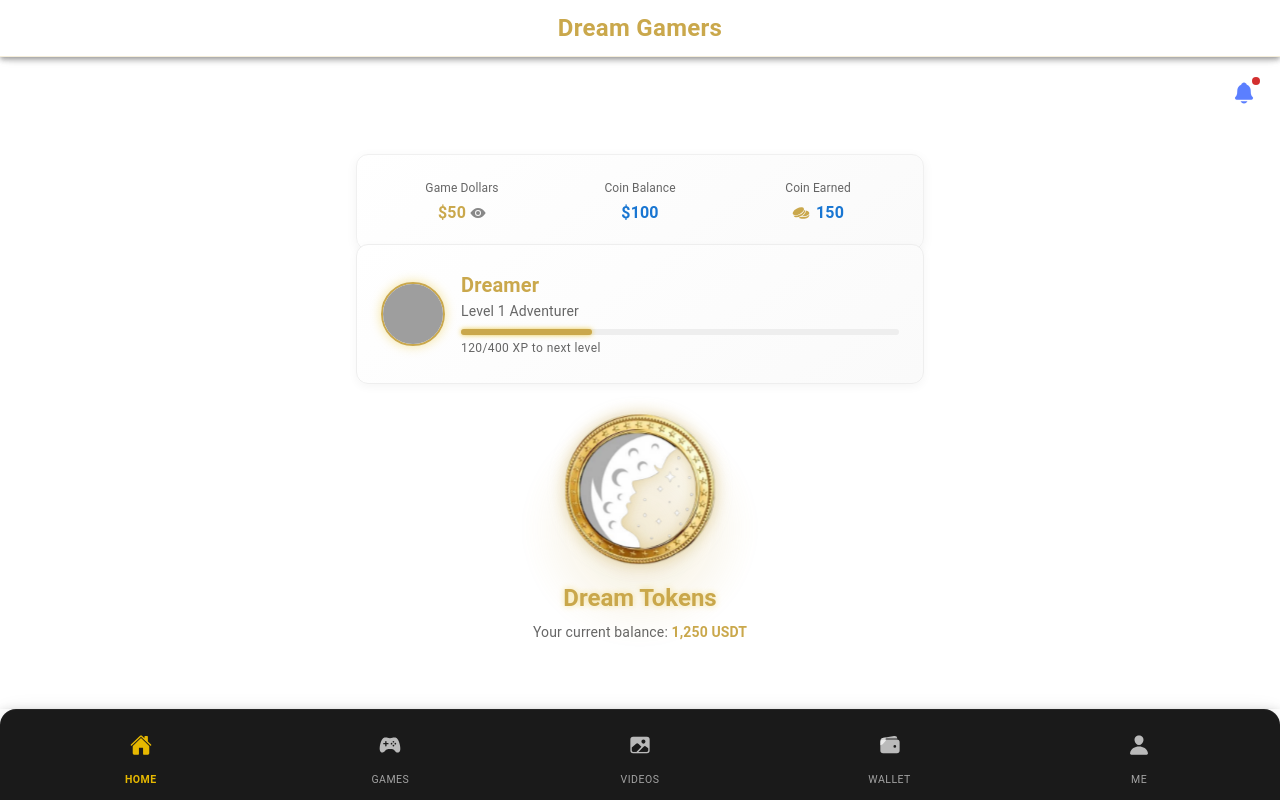
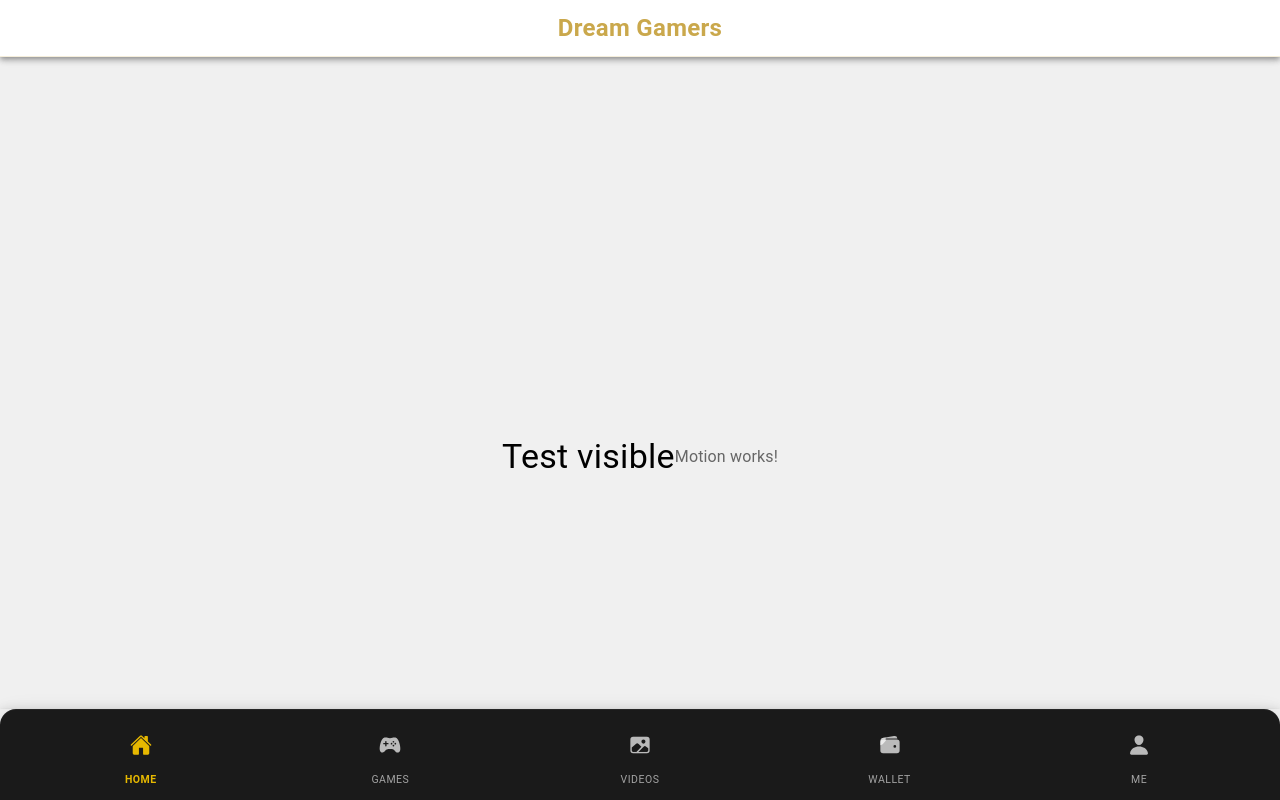
Before and after one commit to oduyemi/dreamsgamerz, a React (Vite) app: page / in a window 1280 px wide. Built offline with nearby package versions, Linux system fonts and the light colour scheme; grey boxes are pictures that could not be loaded.

Commit message:
test visible

```diff
--- a/src/components/HomePage.tsx
+++ b/src/components/HomePage.tsx
@@ -1,276 +1,29 @@
-import { IonIcon } from '@ionic/react';
-import { notifications, eye, eyeOff } from 'ionicons/icons';
-import { useState, useEffect } from 'react';
-import {
-  Box,
-  Stack,
-  Typography,
-  IconButton,
-  Avatar,
-  Grid,
-  Badge,
-  keyframes,
-  useTheme,
-  useMediaQuery,
-} from '@mui/material';
-import { motion, useAnimation } from 'framer-motion';
-import { GiTwoCoins } from 'react-icons/gi';
-import HomeToken from '/images/hometoken.png';
+import { Box, Typography } from "@mui/material";
+import { motion } from "framer-motion";
 
-export const HomePage = () => {
-  const [showBalance, setShowBalance] = useState(true);
-  const [hasNotifications, setHasNotifications] = useState(true);
-
-  const theme = useTheme();
-  const isSmall = useMediaQuery(theme.breakpoints.down('sm'));
-  const controls = useAnimation();
-
-  // Subtle looping glow animation
-  const pulseGlow = keyframes`
-    0% { transform: scale(1); opacity: 0.7; }
-    50% { transform: scale(1.05); opacity: 1; }
-    100% { transform: scale(1); opacity: 0.7; }
-  `;
-
-  // Fade + lift animation variants
-  const fadeLiftVariant = {
-    hidden: { opacity: 0, y: 20, scale: 0.97 },
-    visible: (i = 0) => ({
-      opacity: 1,
-      y: 0,
-      scale: 1,
-      transition: {
-        delay: 0.3 + i * 0.08,
-        duration: 0.6,
-        ease: [0.4, 0, 0.2, 1],
-      },
-    }),
-  };
-
-  useEffect(() => {
-    const timer = setTimeout(() => {
-      controls.start((i) => 'visible');
-    }, 300);
-    return () => clearTimeout(timer);
-  }, [controls]);
+export const HomePage =() =>{
+  console.log("✅ HomePage mounted");
 
   return (
     <Box
       sx={{
-        backgroundColor: '#ffffff',
-        minHeight: '100vh',
-        display: 'flex',
-        flexDirection: 'column',
-        justifyContent: 'center',
-        alignItems: 'center',
-        overflow: 'hidden',
-        position: 'relative',
-        width: '100%',
+        height: "100vh",
+        width: "100vw",
+        display: "flex",
+        justifyContent: "center",
+        alignItems: "center",
+        backgroundColor: "#f0f0f0",
       }}
     >
-      {/* Notification Bell */}
-      <IconButton
-        aria-label="Notifications"
-        sx={{
-          position: 'absolute',
-          top: 16,
-          right: 16,
-          color: '#5b7fff',
-          '&:hover': { backgroundColor: 'rgba(91,127,255,0.08)' },
-        }}
-        onClick={() => setHasNotifications(false)}
+      <Typography variant="h4">Test visible</Typography>
+
+      <motion.div
+        initial={{ opacity: 0 }}
+        animate={{ opacity: 1 }}
+        transition={{ duration: 1 }}
       >
-        <Badge
-          color="error"
-          variant="dot"
-          invisible={!hasNotifications}
-          anchorOrigin={{ vertical: 'top', horizontal: 'right' }}
-        >
-          <IonIcon icon={notifications} style={{ fontSize: '24px' }} />
-        </Badge>
-      </IconButton>
-
-      {/* Balance Section */}
-      <motion.div
-        custom={0}
-        variants={fadeLiftVariant}
-        initial="hidden"
-        animate={controls}
-        whileHover={{ scale: 1.02, y: -2 }}
-        transition={{ type: 'spring', stiffness: 90, damping: 14 }}
-        style={{ width: '100%', maxWidth: 600 }}
-      >
-        <Box
-          sx={{
-            background: 'linear-gradient(145deg, #ffffff, #fafafa)',
-            borderRadius: 3,
-            p: { xs: 2, sm: 3 },
-            mx: 2,
-            mb: 1,
-            mt: -14.8, // moves it slightly upward
-            boxShadow: '0 3px 12px rgba(0,0,0,0.05)',
-            border: '1px solid #f0f0f0',
-            transition: 'all 0.3s ease',
-            '&:hover': {
-              boxShadow: '0 6px 18px rgba(202,168,76,0.25)',
-            },
-          }}
-        >
-          <Grid container spacing={2} justifyContent="space-around">
-            {['Game Dollars', 'Coin Balance', 'Coin Earned'].map((label, index) => (
-              <Grid item xs={4} key={index}>
-                <Stack spacing={0.5} alignItems="center">
-                  <Typography fontSize={12} color="text.secondary">
-                    {label}
-                  </Typography>
-                  <Stack direction="row" alignItems="center" spacing={0.5}>
-                    {showBalance ? (
-                      index === 2 ? (
-                        <>
-                          <GiTwoCoins style={{ fontSize: '18px', color: '#caa84c', marginRight: '2px' }} />
-                          <Typography fontWeight="bold" color="primary">
-                            {(index + 1) * 50}
-                          </Typography>
-                        </>
-                      ) : (
-                        <Typography fontWeight="bold" color={index === 0 ? '#caa84c' : 'primary'}>
-                          ${(index + 1) * 50}
-                        </Typography>
-                      )
-                    ) : (
-                      <Typography>••••</Typography>
-                    )}
-                    {index === 0 && (
-                      <IonIcon
-                        icon={showBalance ? eye : eyeOff}
-                        style={{ fontSize: '16px', color: '#888', cursor: 'pointer' }}
-                        onClick={() => setShowBalance(!showBalance)}
-                      />
-                    )}
-                  </Stack>
-                </Stack>
-              </Grid>
-            ))}
-          </Grid>
-        </Box>
-      </motion.div>
-
-      {/* Profile Section */}
-      <motion.div
-        custom={1}
-        variants={fadeLiftVariant}
-        initial="hidden"
-        animate={controls}
-        whileHover={{ scale: 1.02, y: -2 }}
-        transition={{ type: 'spring', stiffness: 90, damping: 14 }}
-        style={{ width: '100%', maxWidth: 600 }}
-      >
-        <Box
-          sx={{
-            background: 'linear-gradient(145deg, #ffffff, #fafafa)',
-            borderRadius: 3,
-            p: { xs: 2, sm: 3 },
-            mx: 2,
-            mb: 1,
-            mt: -3.5, // moves it upward slightly too
-            border: '1px solid #eee',
-            boxShadow: '0 3px 10px rgba(0,0,0,0.04)',
-            transition: 'all 0.3s ease',
-            '&:hover': {
-              boxShadow: '0 6px 16px rgba(202,168,76,0.25)',
-            },
-          }}
-        >
-          <Stack direction="row" alignItems="center" spacing={2}>
-            <Avatar
-              src="/images/avatar.png"
-              alt="User Avatar"
-              sx={{
-                width: 64,
-                height: 64,
-                border: '2px solid #caa84c',
-                boxShadow: '0 0 12px rgba(230,184,0,0.4)',
-              }}
-            />
-            <Stack flex={1}>
-              <Typography variant="h6" fontWeight="bold" color="#caa84c">
-                Dreamer
-              </Typography>
-              <Typography variant="body2" color="text.secondary">
-                Level 1 Adventurer
-              </Typography>
-              <Box sx={{ width: '100%', height: '6px', backgroundColor: '#eee', borderRadius: '3px', mt: 1 }}>
-                <Box
-                  sx={{
-                    width: '30%',
-                    height: '100%',
-                    backgroundColor: '#caa84c',
-                    borderRadius: '3px',
-                    boxShadow: '0 0 5px rgba(230,184,0,0.7)',
-                  }}
-                />
-              </Box>
-              <Typography variant="caption" color="text.secondary" sx={{ mt: 0.5 }}>
-                120/400 XP to next level
-              </Typography>
-            </Stack>
-          </Stack>
-        </Box>
-      </motion.div>
-
-      {/* Token Section */}
-      <motion.div
-        custom={2}
-        variants={fadeLiftVariant}
-        initial="hidden"
-        animate={controls}
-        transition={{ type: 'spring', stiffness: 90, damping: 14 }}
-      >
-        <Box
-          sx={{
-            position: 'relative',
-            display: 'flex',
-            flexDirection: 'column',
-            alignItems: 'center',
-            justifyContent: 'center',
-            mt: 3,
-          }}
-        >
-          <Box
-            sx={{
-              position: 'absolute',
-              width: { xs: '180px', sm: '220px' },
-              height: { xs: '180px', sm: '220px' },
-              borderRadius: '50%',
-              background: 'radial-gradient(circle, rgba(202,168,76,0.25) 0%, transparent 70%)',
-              filter: 'blur(12px)',
-              animation: `${pulseGlow} 4s ease-in-out infinite`,
-            }}
-          />
-          <img
-            src={HomeToken}
-            alt="Dreams token"
-            style={{
-              width: isSmall ? '120px' : '150px',
-              height: isSmall ? '120px' : '150px',
-              animation: 'bounce-subtle 2.5s ease-in-out infinite',
-              filter: 'drop-shadow(0 0 8px rgba(202,168,76,0.5))',
-            }}
-          />
-          <Typography
-            variant="h5"
-            fontWeight="bold"
-            color="#caa84c"
-            sx={{ textShadow: '0 0 6px rgba(230,184,0,0.4)', mt: 2 }}
-          >
-            Dream Tokens
-          </Typography>
-          <Typography variant="body2" color="text.secondary" sx={{ mt: 1, textAlign: 'center' }}>
-            Your current balance:{' '}
-            <span style={{ color: '#caa84c', fontWeight: 'bold' }}>1,250 USDT</span>
-          </Typography>
-        </Box>
+        <Typography variant="body1">Motion works!</Typography>
       </motion.div>
     </Box>
   );
-};
+}
```
